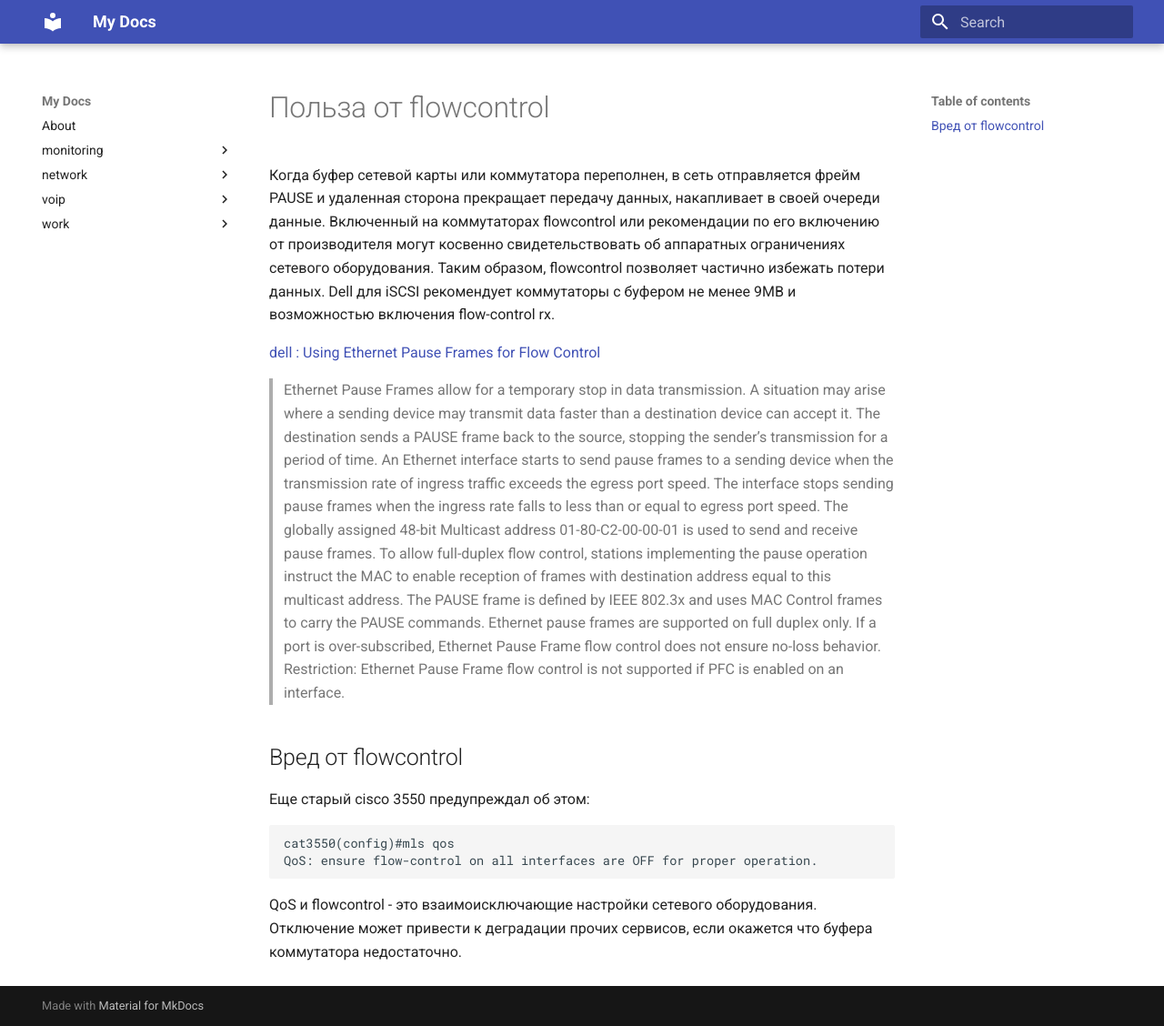
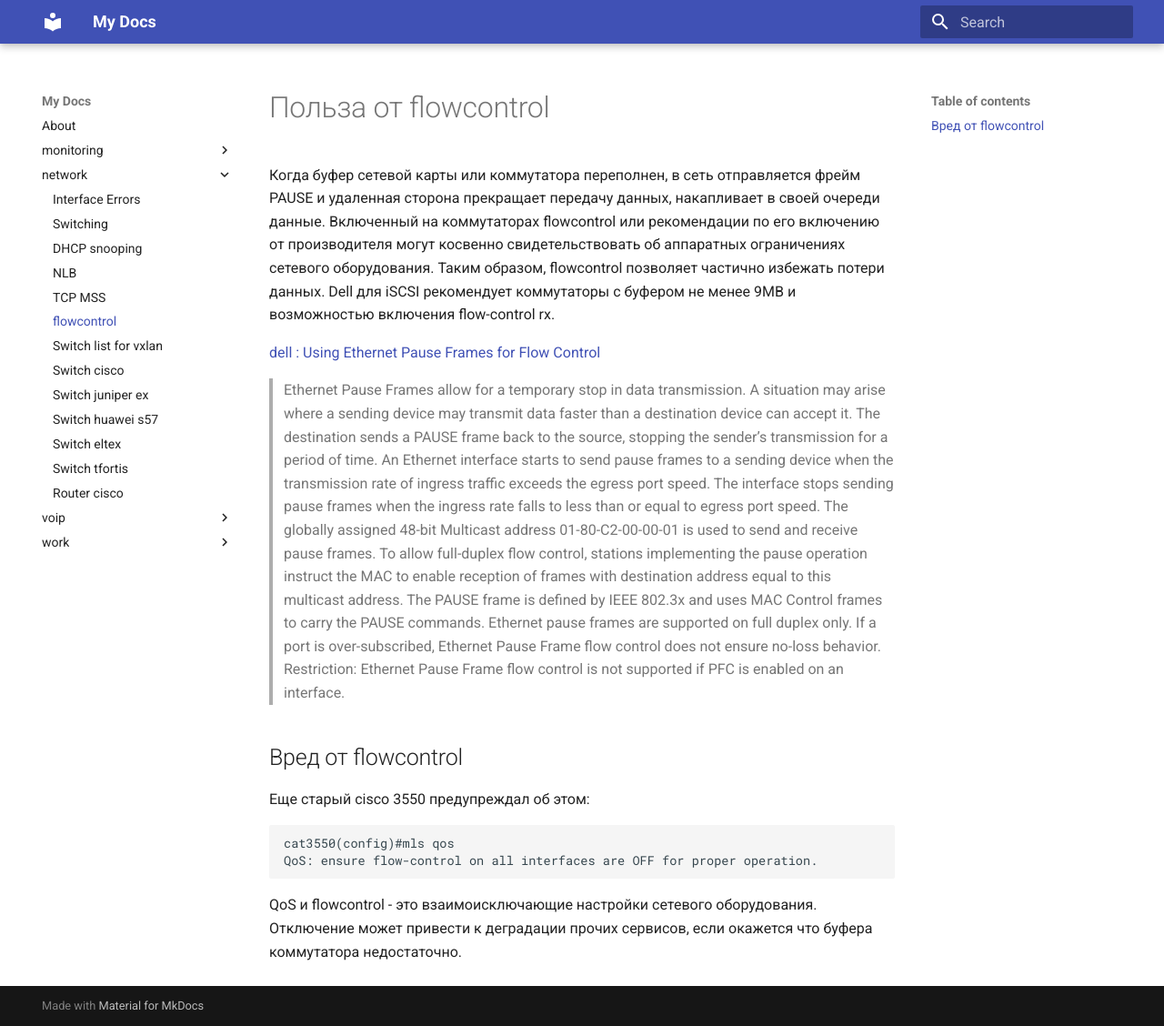
Before and after one commit to v98765/v98765.github.io, an MkDocs documentation site: the page built from docs/network/flowcontrol.md, in a window 1280 px wide and 1128 px high. Shown: the whole window at 91% size. Built offline with MkDocs 1.6.1 and Material for MkDocs 9.7.7, drawn with Linux system fonts in a browser that asks for light colours.

Commit message:
mkdocs lists

```diff
--- a/mkdocs.yml
+++ b/mkdocs.yml
@@ -10,6 +10,7 @@
         - 'DHCP snooping': network/dhcpsnooping.md
         - 'NLB': network/nlb.md
         - 'TCP MSS': network/tcp_mss.md
+        - 'flowcontrol': network/flowcontrol.md
         - 'Switch list for vxlan': network/vxlan_sw.md
         - 'Switch cisco': network/cisco_sw.md
         - 'Switch juniper ex': network/juniper_ex.md
```
